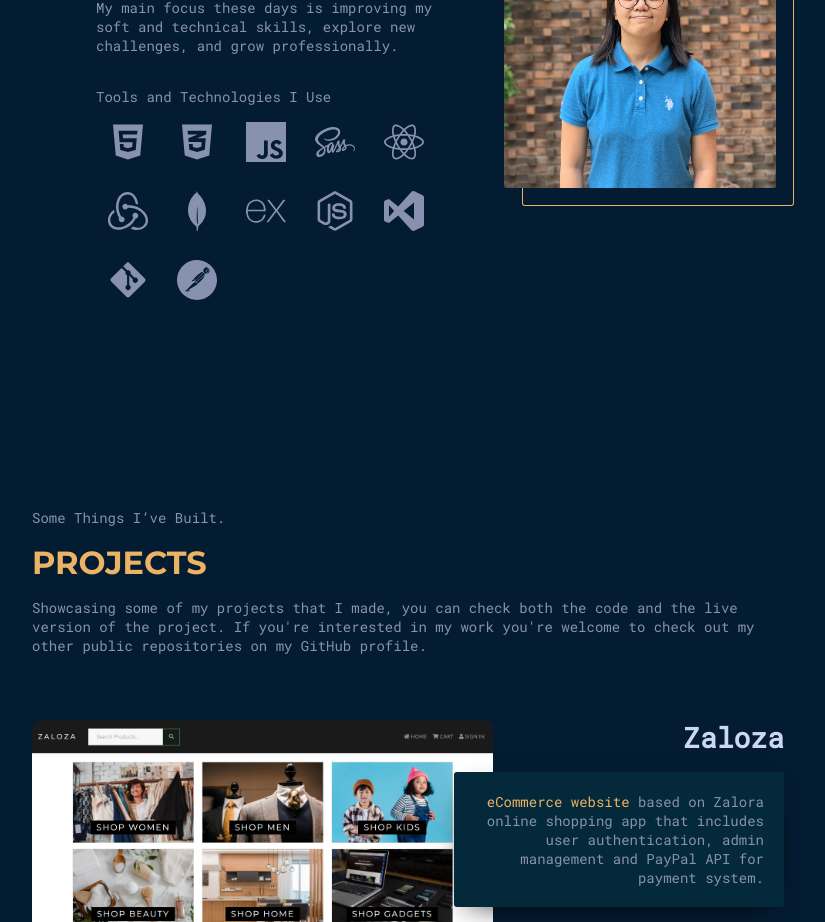
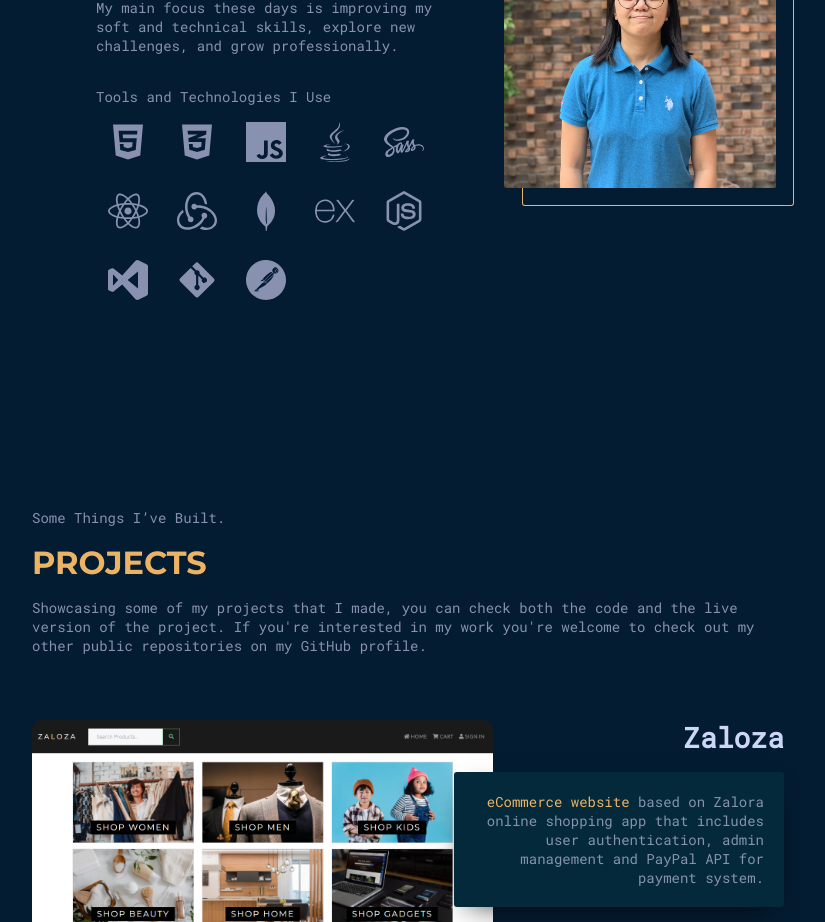
Before and after one commit to garciagrace/portfolio-v1, a React (Create React App) app: page / in a window 1280 px wide. Shown: the part 1140-2062 px from the top of the page, without its empty margins (224-1049 px from the left). Built offline with nearby package versions, Linux system fonts and the light colour scheme.

Commit message:
Fixed link and added java on tech stack

```diff
--- a/src/components/Footer/Footer.js
+++ b/src/components/Footer/Footer.js
@@ -16,7 +16,7 @@ const Footer = () => {
           <RiGithubLine />
         </a>
         <a
-          href="https://www.linkedin.com/in/gracegarciainfo/"
+          href="https://www.linkedin.com/in/gracegarcia08/"
           target="_blank"
           rel="noreferrer"
         >
--- a/src/components/Social/Social.js
+++ b/src/components/Social/Social.js
@@ -11,7 +11,7 @@ const Social = () => {
         <RiGithubLine />
       </a>
       <a
-        href="https://www.linkedin.com/in/gracegarciainfo/"
+        href="https://www.linkedin.com/in/gracegarcia08/"
         target="_blank"
         rel="noreferrer"
       >
--- a/src/components/TechStack/TechStack.js
+++ b/src/components/TechStack/TechStack.js
@@ -6,6 +6,7 @@ import {
   FaReact,
   FaNodeJs,
   FaGitAlt,
+  FaJava,
 } from 'react-icons/fa';
 import {
   SiJavascript,
@@ -32,6 +33,10 @@ const TechStack = () => {
       <Icon>
         <SiJavascript />
         <p>JS</p>
+      </Icon>
+      <Icon>
+        <FaJava />
+        <p>Java</p>
       </Icon>
       <Icon>
         <FaSass />
```
